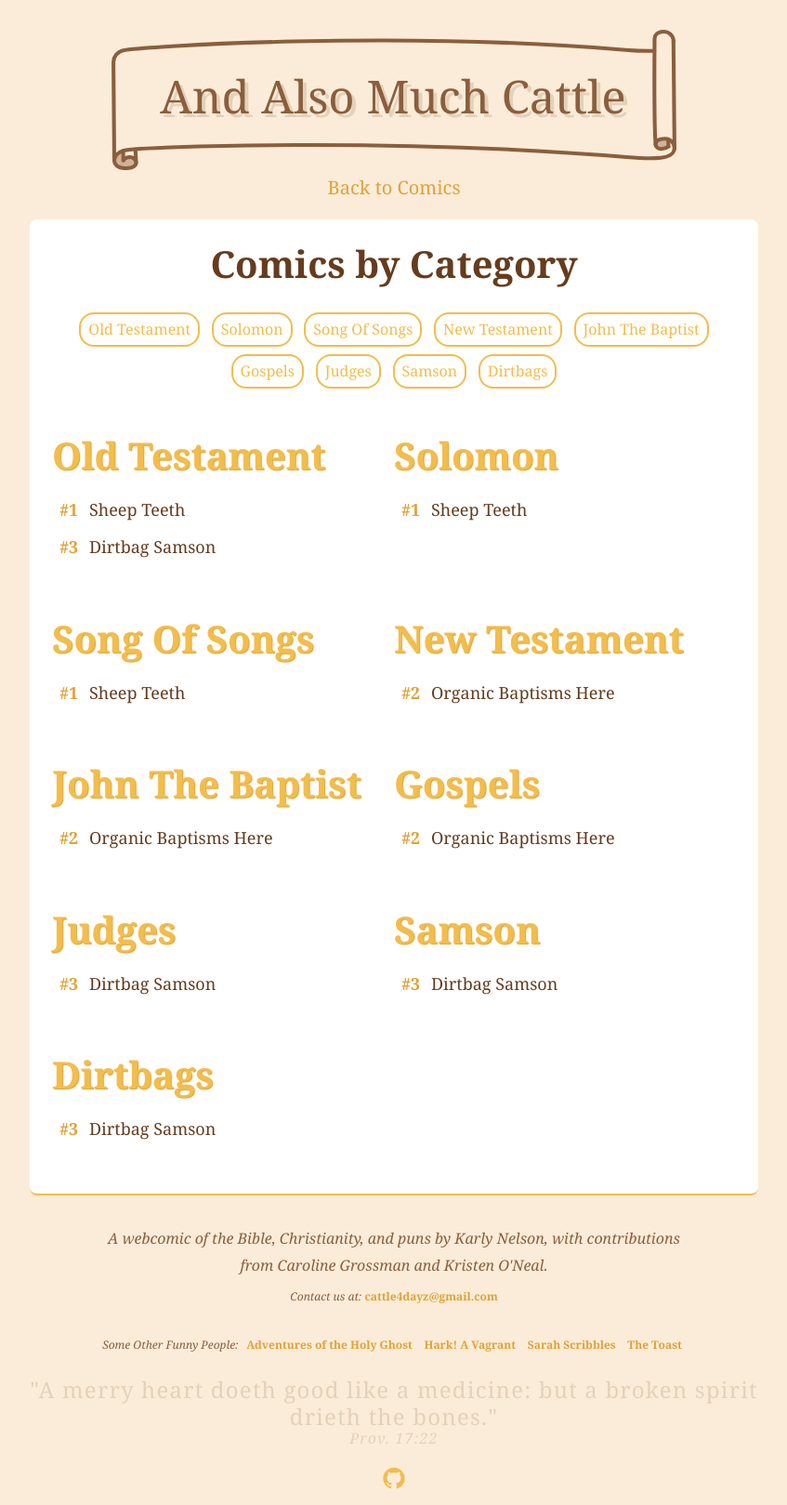
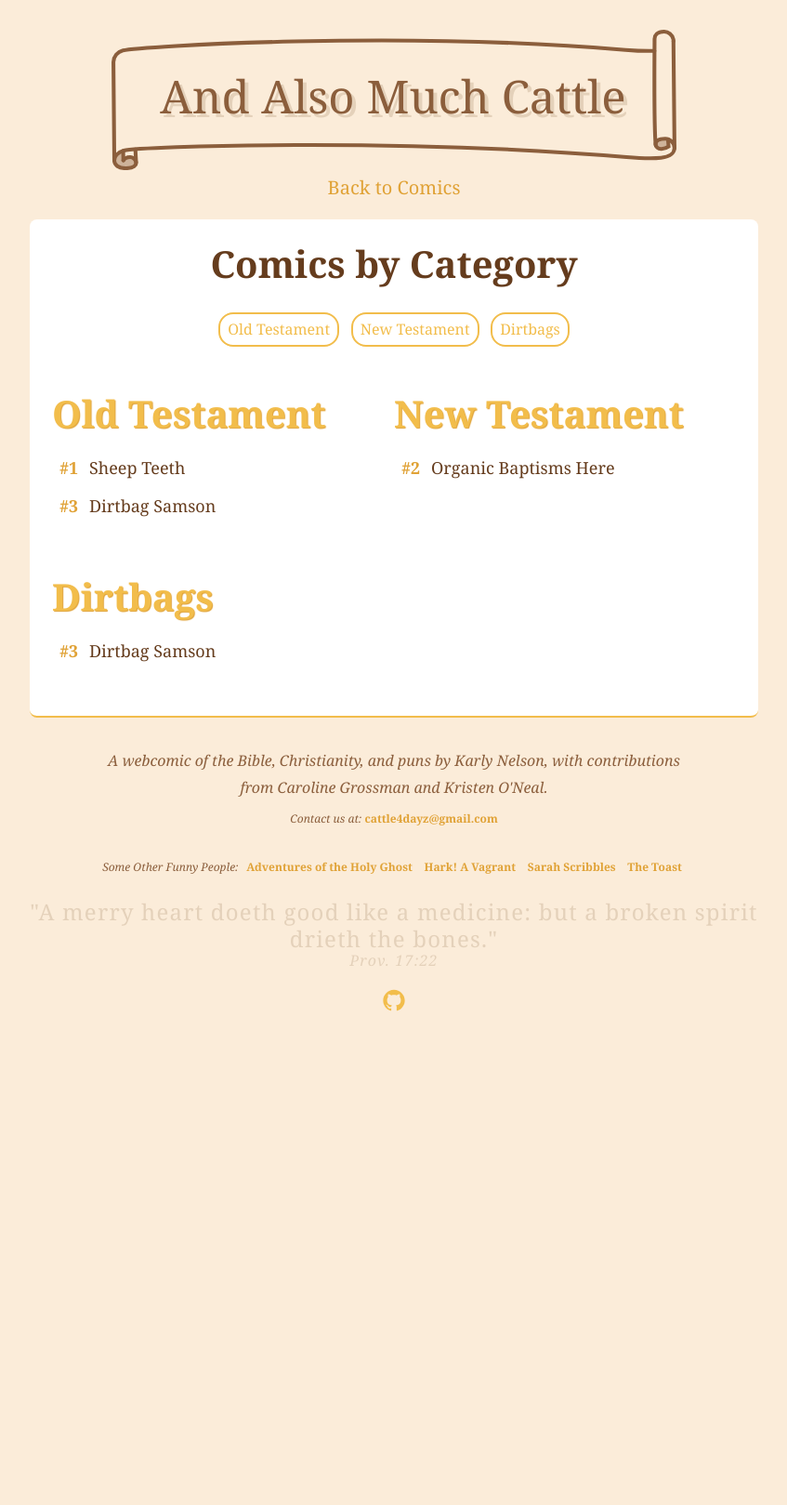
Before and after one commit to karlyanelson/andalsomuchcattle, a Jekyll site: the page built from pages/archive.html, in a window 1280 px wide. Shown: the whole page at 93% size, without its empty margins (216-1063 px from the left). Built offline with Jekyll 4.4.1, drawn with Linux system fonts in a browser that asks for light colours; some web fonts are replaced; comment, search, counter and statistics services are not loaded; after the commit the page ends 1105 px from its top, so only the background shows below that.

Commit message:
updated categories and tags

```diff
--- a/_layouts/post.html
+++ b/_layouts/post.html
@@ -59,7 +59,10 @@ layout: default
     {{ content }}
   </div>
   <div class="post-tags">
-    {% for tag in page.categories %}
+    {% for category in page.categories %}
+    <a href="{{ site.baseurl }}/archive/#{{ category | slugify }}" class="pill">{{ category }}</a>
+    {% endfor %}
+    {% for tag in page.tags %}
     <a href="{{ site.baseurl }}/archive/#{{ tag | slugify }}" class="pill">{{ tag }}</a>
     {% endfor %}
   </div>
--- a/_posts/2016-08-10-song-of-solomon.md
+++ b/_posts/2016-08-10-song-of-solomon.md
@@ -3,7 +3,7 @@ layout: post
 title:  "Sheep Teeth"
 date:   2016-08-10
 number: 1
-categories: [old testament, solomon, song of songs]
+categories: [Old Testament]
 permalink: /1
 image_folder: 1
 original_image: song-of-solomon.jpg
--- a/_posts/2016-08-13-john-the-hipster.md
+++ b/_posts/2016-08-13-john-the-hipster.md
@@ -3,7 +3,7 @@ layout: post
 title:  "Organic Baptisms Here"
 date:   2016-08-13
 number: 2
-categories: [new testament, john the baptist, gospels]
+categories: [New Testament]
 permalink: /2
 image_folder: 2
 original_image: john-the-hipster.jpg
--- a/_posts/2016-08-14-dirtbag-samson.md
+++ b/_posts/2016-08-14-dirtbag-samson.md
@@ -3,7 +3,8 @@ layout: post
 title:  "Dirtbag Samson"
 date:   2016-08-14
 number: 3
-categories: [old testament, judges, samson, dirtbags]
+categories: [Old Testament]
+tags: [dirtbags]
 permalink: /3
 image_folder: 3
 original_image: dirtbag-samson.png
--- a/index.html
+++ b/index.html
@@ -95,7 +95,10 @@ layout: default
     {{ post.content }}
   </div>
   <div class="post-tags">
-    {% for tag in post.categories %}
+    {% for category in post.categories %}
+    <a href="{{ site.baseurl }}/archive/#{{ category | slugify }}" class="pill">{{ category }}</a>
+    {% endfor %}
+    {% for tag in post.tags %}
     <a href="{{ site.baseurl }}/archive/#{{ tag | slugify }}" class="pill">{{ tag }}</a>
     {% endfor %}
   </div>
--- a/pages/archive.html
+++ b/pages/archive.html
@@ -4,12 +4,25 @@ title: Comics by Category
 permalink: /archive/
 ---
 <div class="category-list">
-  {% for tag in site.categories | sort %}
+  {% for category in site.categories %}
+  <a href="#{{ category[0] | slugify }}" class="category-list-item">{{ category[0] }}</a>
+  {% endfor %}
+  {% for tag in site.tags %}
   <a href="#{{ tag[0] | slugify }}" class="category-list-item">{{ tag[0] }}</a>
   {% endfor %}
 </div>
 <div class="category-sections-wrapper">
-  {% for tag in site.categories | sort %}
+  {% for category in site.categories %}
+  <div class="category-section">
+    <h3 id="{{ category[0] | slugify }}" class="category-section-header">{{ category[0] }}</h3>
+    <ul class="category-post-list">
+      {% for post in category[1] reversed %}
+      <li><span class="post-number">#{{post.number}}</span> <a class="category-post-list-item" href="{{ post.url | prepend:site.baseurl}}">{{post.title}}</a></li>
+      {% endfor %}
+    </ul>
+  </div>
+  {% endfor %}
+  {% for tag in site.tags %}
   <div class="category-section">
     <h3 id="{{ tag[0] | slugify }}" class="category-section-header">{{ tag[0] }}</h3>
     <ul class="category-post-list">
```
